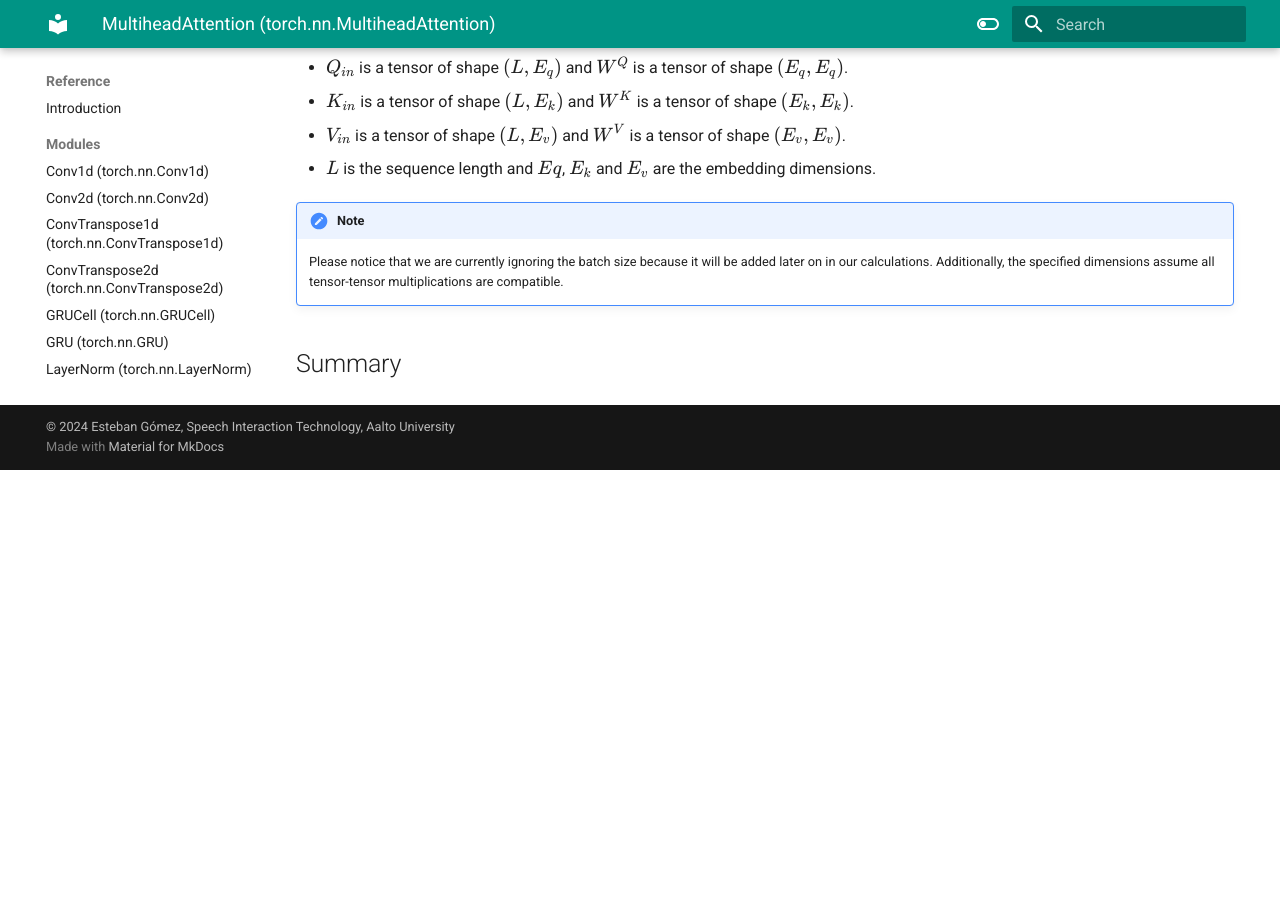
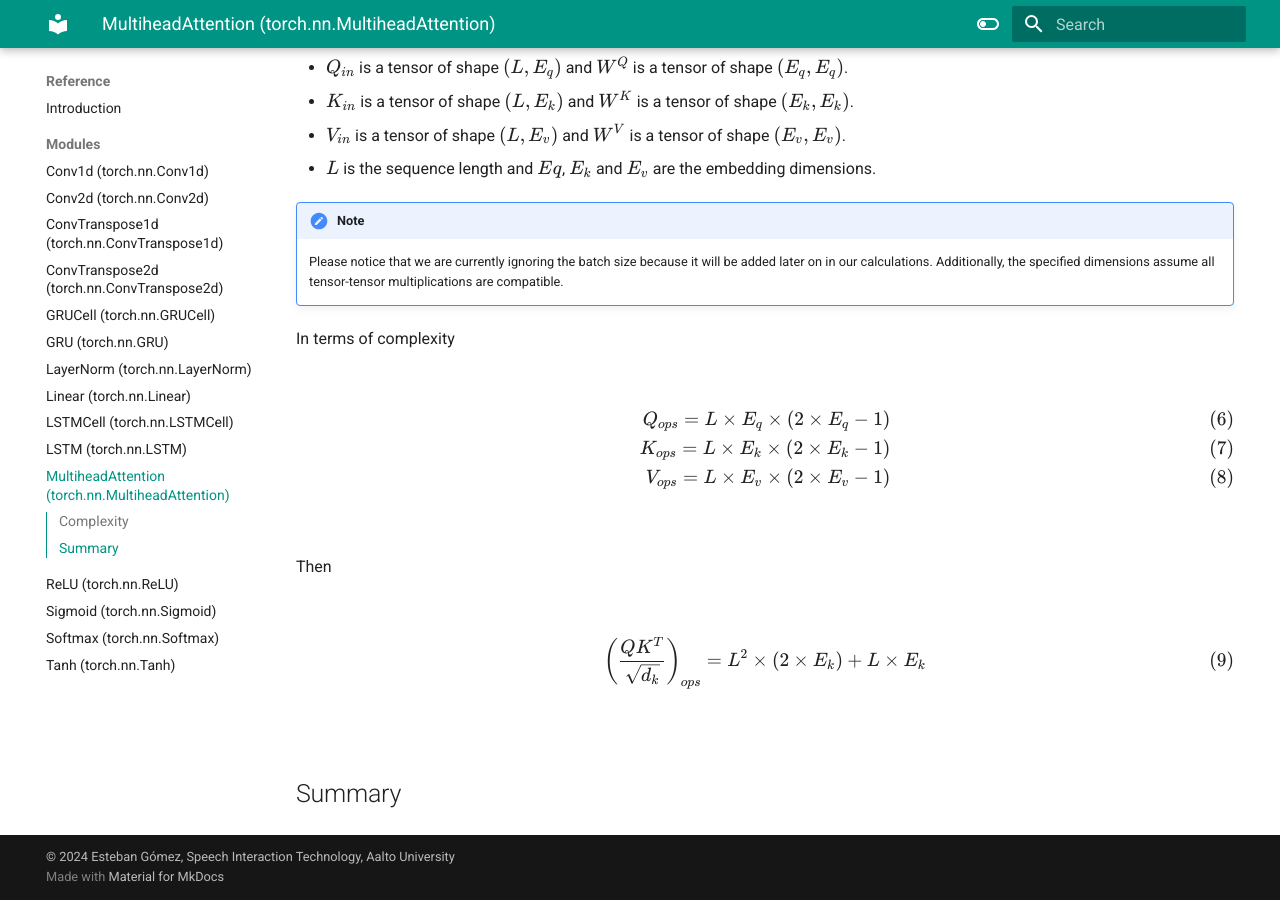
Before and after one commit to eagomez2/moduleprofiler, an MkDocs documentation site: the page built from docs/modules/multiheadattention.md, in a window 1280 px wide and 900 px high, scrolled down 1353 px. Built offline with MkDocs 1.6.1 and Material for MkDocs 9.7.7, drawn with Linux system fonts in a browser that asks for light colours; comment, search, counter and statistics services are not loaded; before the commit the page ends 1823 px from its top, so only the background shows below that.

```diff
--- a/docs/modules/multiheadattention.md
+++ b/docs/modules/multiheadattention.md
@@ -47,4 +47,22 @@
 !!! note
     Please notice that we are currently ignoring the batch size because it will be added later on in our calculations. Additionally, the specified dimensions assume all tensor-tensor multiplications are compatible.
 
+In terms of complexity
+
+$$
+\begin{align}
+Q_{ops}=L\times E_{q}\times\left(2\times E_{q}-1\right) \\
+K_{ops}=L\times E_{k}\times\left(2\times E_{k}-1\right) \\
+V_{ops}=L\times E_{v}\times\left(2\times E_{v}-1\right)
+\end{align}
+$$
+
+Then
+
+$$
+\begin{align}
+\left(\frac{QK^T}{\sqrt{d_k}}\right)_{ops} &= L^2\times\left(2\times E_k\right)+L\times E_k
+\end{align}
+$$
+
 ## Summary
```
Also changed, not shown: 1 other file.
